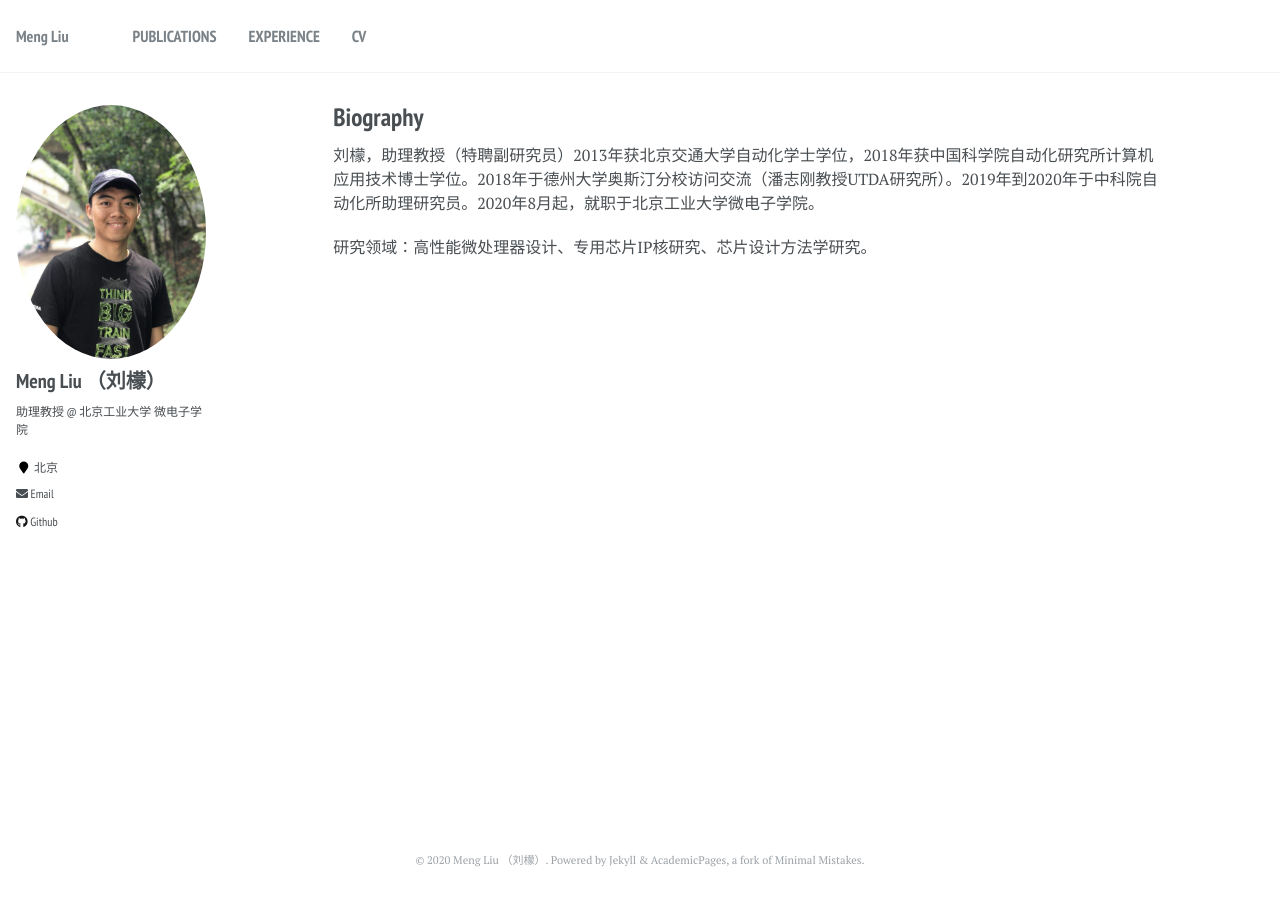
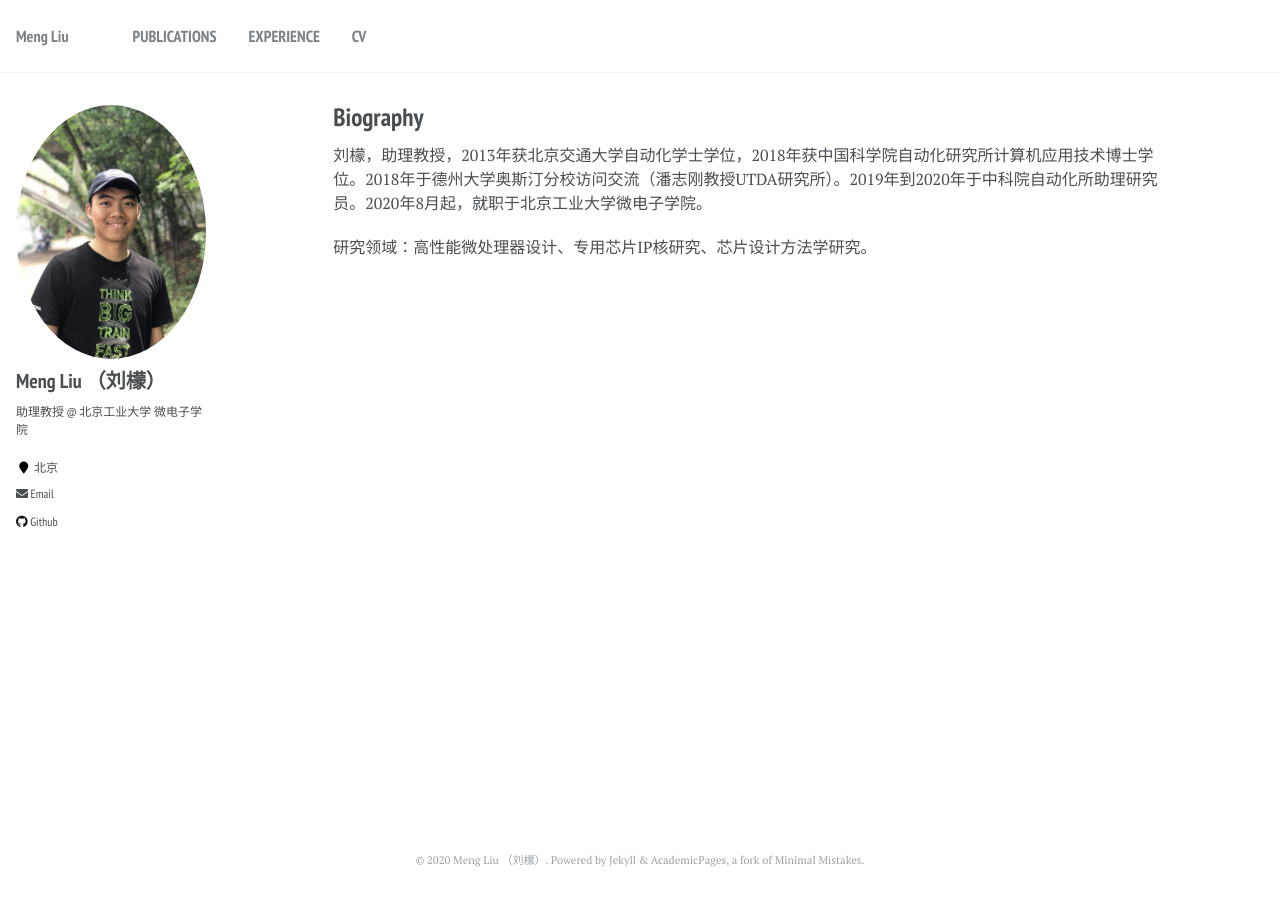
Before and after one commit to liumengbjut/liumengbjut.github.io, a Jekyll site: the page built from _pages/about.md, in a window 1280 px wide. Built offline with Jekyll 4.4.1, drawn with Linux system fonts in a browser that asks for light colours.

Commit message:
Update about.md

```diff
--- a/_pages/about.md
+++ b/_pages/about.md
@@ -10,6 +10,6 @@ redirect_from:
 
 
 
-刘檬，助理教授（特聘副研究员）2013年获北京交通大学自动化学士学位，2018年获中国科学院自动化研究所计算机应用技术博士学位。2018年于德州大学奥斯汀分校访问交流（潘志刚教授UTDA研究所）。2019年到2020年于中科院自动化所助理研究员。2020年8月起，就职于北京工业大学微电子学院。
+刘檬，助理教授，2013年获北京交通大学自动化学士学位，2018年获中国科学院自动化研究所计算机应用技术博士学位。2018年于德州大学奥斯汀分校访问交流（潘志刚教授UTDA研究所）。2019年到2020年于中科院自动化所助理研究员。2020年8月起，就职于北京工业大学微电子学院。
 
 研究领域：高性能微处理器设计、专用芯片IP核研究、芯片设计方法学研究。
```
